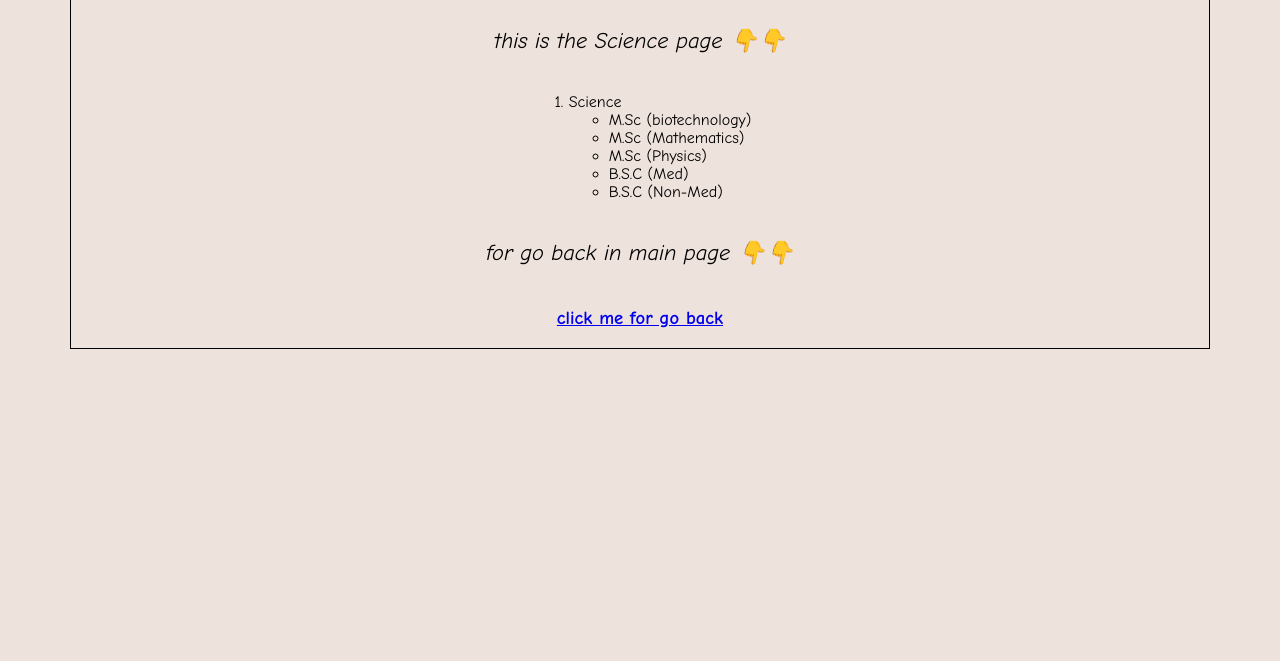
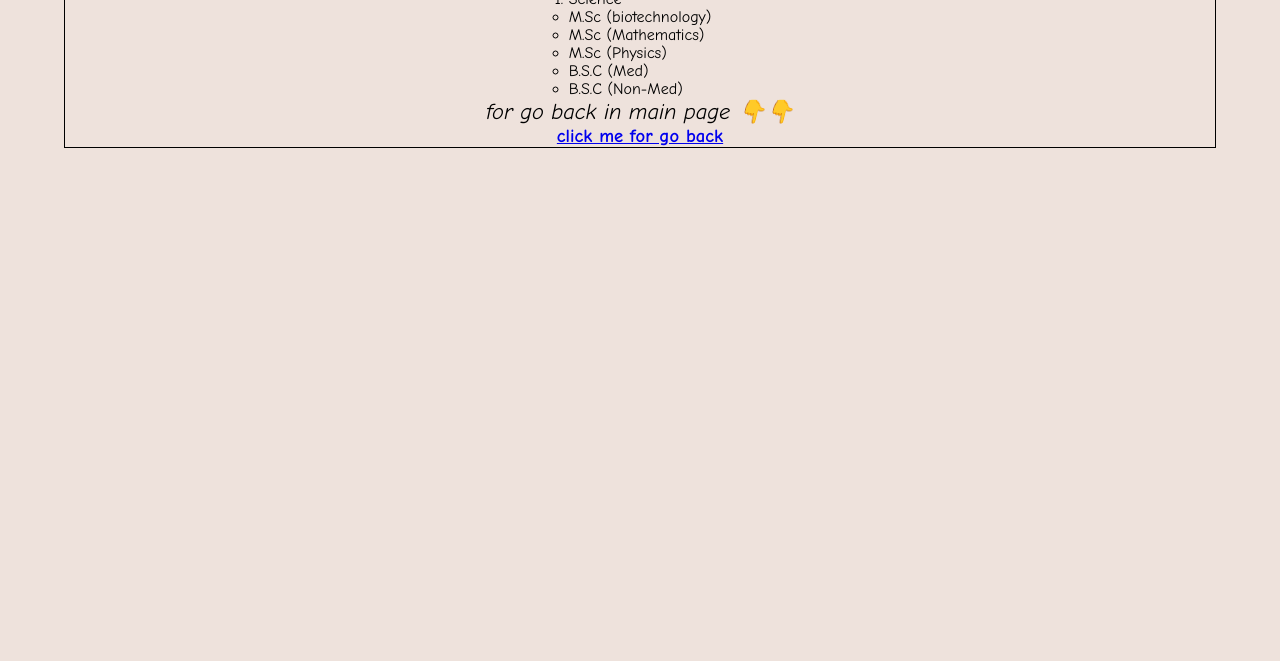
Before and after one commit to Happynamikaze/clg-practical-web, a plain HTML site: page s.html in a window 1280 px wide. Shown: the part 139-800 px from the top of the page. Drawn offline with Linux system fonts and the light colour scheme.

Commit message:
Update s.html

```diff
--- a/s.html
+++ b/s.html
@@ -8,6 +8,14 @@
 	<link rel="preconnect" href="https://fonts.googleapis.com"><link rel="preconnect" href="https://fonts.gstatic.com" crossorigin><link href="https://fonts.googleapis.com/css2?family=Comic+Neue:ital,wght@0,300;0,400;0,700;1,300;1,400;1,700&family=Montserrat:ital,wght@0,100;0,200;0,300;0,400;0,500;0,600;0,700;0,800;0,900;1,100;1,200;1,300;1,400;1,500;1,600;1,700;1,800;1,900&family=Roboto:ital,wght@0,100;0,300;0,400;0,500;0,700;0,900;1,100;1,300;1,400;1,500;1,700;1,900&display=swap" rel="stylesheet">
 	<title>clg html practical</title>
 	<style>
+		*,
+*::after,
+*::before {
+    margin: 0;
+    padding: 0;
+    box-sizing: border-box;
+    transition: all 0.3s ease;
+}
 		body{
 			font-family: 'Comic neue', sans-serif;
 			background-color: #EEE2DC;
```
